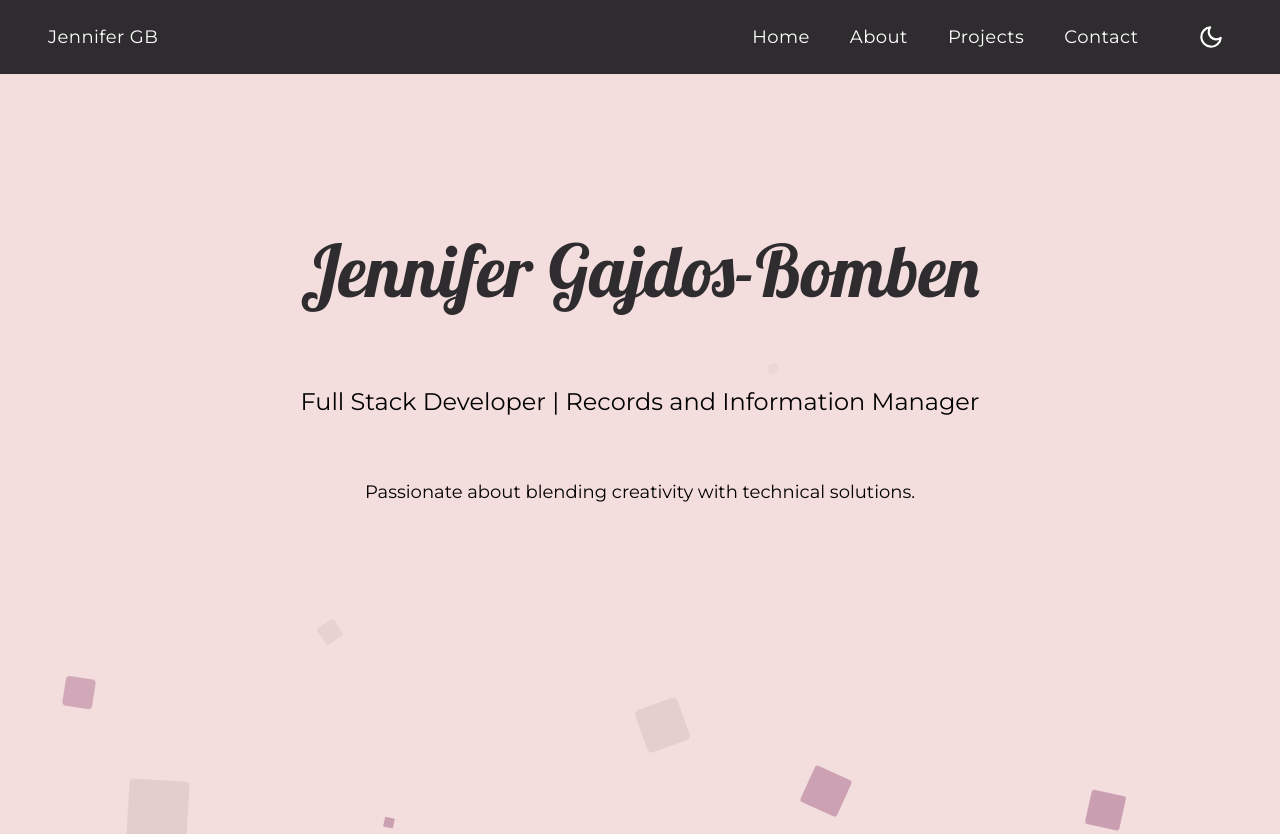
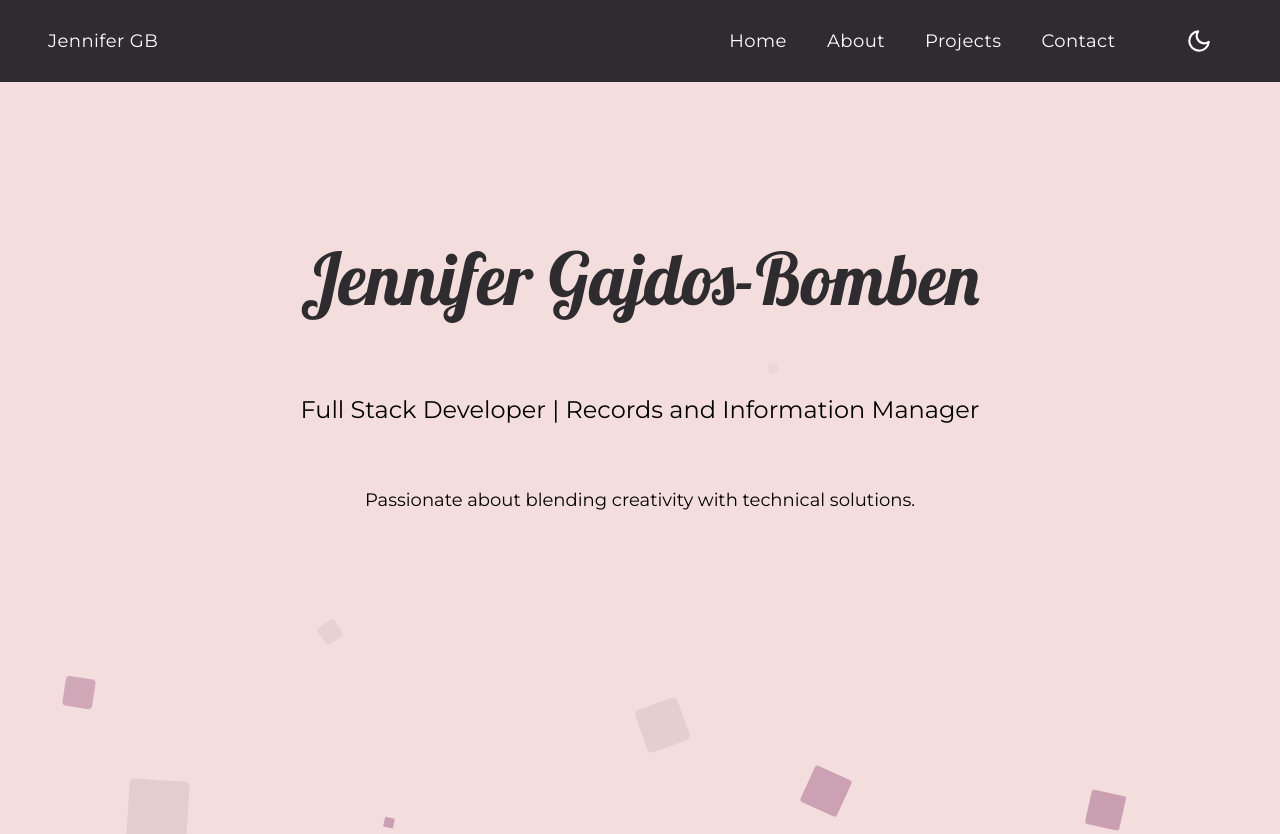
Before and after one commit to jgajdosbomben/portfolio, a React (Vite) app: page / in a window 1280 px wide. Shown: the top 834 px of the page. Built offline with nearby package versions, Linux system fonts and the light colour scheme.

Commit message:
Changed button padding

```diff
--- a/src/components/Navbar.jsx
+++ b/src/components/Navbar.jsx
@@ -41,7 +41,7 @@ const Navbar = ({ darkMode, isOpen, toggleMenu, toggleTheme }) => {
           <div className="flex items-center justify-end basis-28"></div>
           <button
             onClick={toggleTheme}
-            className="p-2"
+            className="px-5 py-3"
             aria-label="toggle night/day mode">
             {darkMode ? (
               <FiSun
@@ -60,7 +60,7 @@ const Navbar = ({ darkMode, isOpen, toggleMenu, toggleTheme }) => {
           <div className="md:hidden">
             <button
               type="button"
-              className=""
+              className="px-5 py-3"
               aria-label="mobile menu"
               aria-controls="mobile-menu"
               aria-expanded="false"
```
